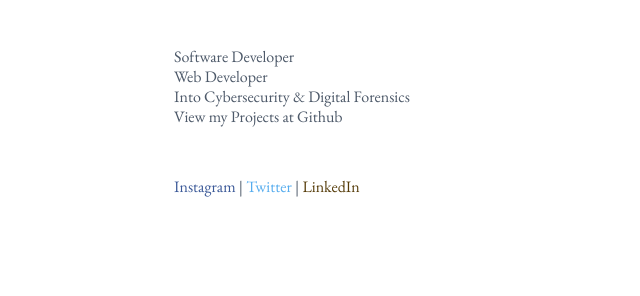
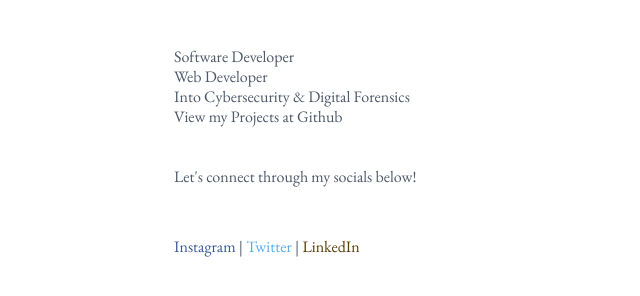
Before and after one commit to daniel-caleb/iamdanielcaleb, a plain HTML site: page index.html in a window 1280 px wide. Shown: the part 296-592 px from the top of the page, without its empty margins (91-731 px from the left). Drawn offline with nearby package versions, Linux system fonts and the light colour scheme.

Commit message:
Update-socials

```diff
--- a/index.html
+++ b/index.html
@@ -55,6 +55,10 @@
             Into Cybersecurity &amp; Digital Forensics
             <br/>
             View my Projects at <a target="_blank" class="text-secondary" href="https://github.com/daniel-caleb/">Github</a>
+            <br/>
+            <br/>
+            <br/>
+            Let's connect through my socials below!
         </p>
     </section>
 
```
